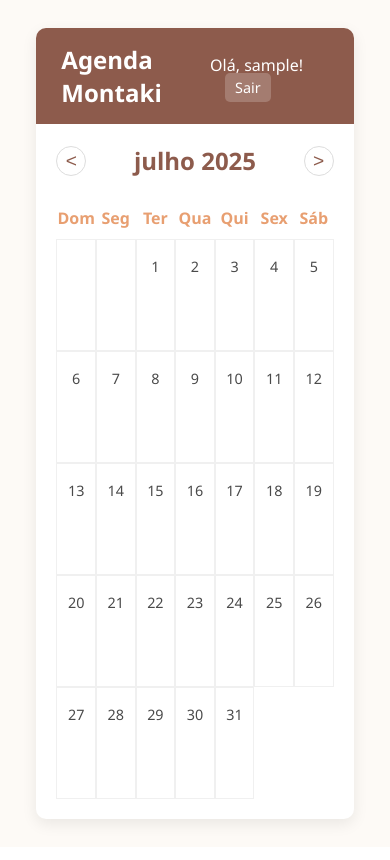
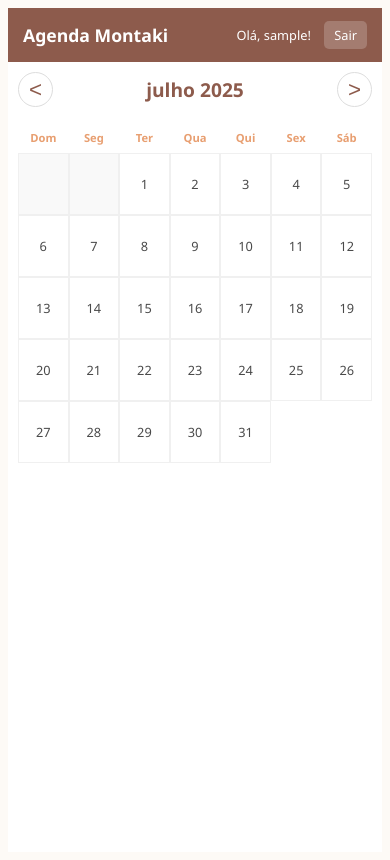
Before and after one commit to alexsvl2/montaki_agenda, a Flask app: page /calendario in a window 390 px wide. Before the commit the page ends 830 px from the top, so only its background shows below. Run offline with Flask 3, Linux system fonts and the light colour scheme; the visitor is signed in with stand-in values (Sample User, id 1); data that the repository does not hold is empty.

Commit message:
Melhora responsividade do calendário para mobile

```diff
--- a/static/css/style.css
+++ b/static/css/style.css
@@ -6,12 +6,14 @@ body {
     color: #4a4a4a;
     display: flex;
     justify-content: center;
-    align-items: center;
-    padding: 20px;
+    align-items: flex-start; /* Alinha no topo para ver o começo em telas pequenas */
+    padding: 10px; /* Reduz o padding geral */
+    min-height: 100vh;
+    box-sizing: border-box;
 }
 
 .agenda-container {
-    width: 95%;
+    width: 100%; /* Ocupa 100% da largura disponível */
     max-width: 900px;
     background-color: white;
     box-shadow: 0 5px 15px rgba(0,0,0,0.08);
@@ -22,7 +24,7 @@ body {
 .header {
     background-color: #8d5b4c;
     color: white;
-    padding: 15px 25px;
+    padding: 15px 20px;
     display: flex;
     justify-content: space-between;
     align-items: center;
@@ -30,6 +32,12 @@ body {
 
 .header h2 {
     margin: 0;
+    font-size: 1.2em; /* Ajusta o tamanho do título */
+}
+
+.user-info {
+    font-size: 0.9em;
+    white-space: nowrap; /* Impede que o nome de usuário quebre linha */
 }
 
 .user-info a {
@@ -38,8 +46,7 @@ body {
     background-color: rgba(255,255,255,0.2);
     padding: 5px 10px;
     border-radius: 5px;
-    margin-left: 15px;
-    font-size: 0.9em;
+    margin-left: 10px;
 }
 
 .user-info a:hover {
@@ -47,31 +54,33 @@ body {
 }
 
 .calendario {
-    padding: 20px;
+    padding: 15px;
 }
 
 .mes {
     display: flex;
     justify-content: space-between;
     align-items: center;
-    margin-bottom: 20px;
+    margin-bottom: 15px;
 }
 
 .mes h3 {
     margin: 0;
-    font-size: 1.5em;
+    font-size: 1.3em;
     color: #8d5b4c;
+    text-align: center;
 }
 
 .mes button {
     background: none;
     border: 1px solid #ddd;
     border-radius: 50%;
-    width: 30px;
-    height: 30px;
+    width: 35px; /* Aumenta um pouco a área de clique */
+    height: 35px;
     cursor: pointer;
-    font-size: 1.2em;
+    font-size: 1.4em;
     color: #8d5b4c;
+    flex-shrink: 0; /* Impede que os botões encolham */
 }
 
 .mes button:hover {
@@ -86,17 +95,22 @@ body {
 
 .dias-semana div {
     font-weight: bold;
-    padding: 10px 0;
+    padding: 8px 0;
     color: #e89f71;
+    font-size: 0.8em; /* Nomes da semana menores */
 }
 
 .dias-grid .dia {
-    padding: 15px 5px;
+    padding: 5px 2px;
     border: 1px solid #f0f0f0;
     cursor: pointer;
     transition: background-color 0.2s;
-    min-height: 80px;
+    min-height: 60px; /* Altura mínima menor para caber na tela */
     position: relative;
+    font-size: 0.9em;
+    display: flex; /* Ajuda a centralizar o número */
+    justify-content: center;
+    align-items: center;
 }
 
 .dias-grid .dia:hover {
@@ -106,18 +120,68 @@ body {
 .dias-grid .dia.outro-mes {
     color: #ccc;
     cursor: default;
+    background-color: #f9f9f9;
 }
 
 .dias-grid .dia .numero-dia {
-    font-size: 0.9em;
+    font-size: 1em; /* Tamanho relativo ao .dia */
 }
 
 .dias-grid .dia.has-task {
     background-color: #fdecdb; /* Cor para dias com tarefa */
     font-weight: bold;
     border: 1px solid #e89f71;
+    color: #8d5b4c;
 }
 
 .dias-grid .dia.has-task:hover {
     background-color: #fcdfc0;
 }
+
+
+/* =============================================== */
+/* === A MÁGICA ACONTECE AQUI - ESTILOS MOBILE === */
+/* =============================================== */
+
+/* Aplica estes estilos quando a tela tem 768px de largura ou menos */
+@media (max-width: 768px) {
+    body {
+        padding: 0; /* Remove padding do body para a agenda colar nas bordas */
+        align-items: flex-start;
+    }
+
+    .agenda-container {
+        border-radius: 0; /* Remove bordas arredondadas para ocupar a tela toda */
+        min-height: 100vh;
+        box-shadow: none;
+    }
+
+    .header {
+        padding: 15px;
+    }
+
+    .header h2 {
+        font-size: 1.1em;
+    }
+
+    .user-info {
+        font-size: 0.8em;
+    }
+
+    .calendario {
+        padding: 10px;
+    }
+
+    .mes h3 {
+        font-size: 1.2em;
+    }
+
+    .dias-semana div {
+        font-size: 0.7em; /* Nomes da semana ainda menores */
+    }
+
+    .dias-grid .dia {
+        min-height: 50px; /* Células dos dias ainda mais compactas */
+        font-size: 0.8em;
+    }
+}
```
